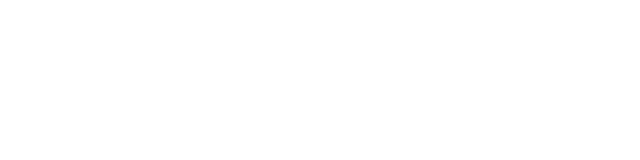
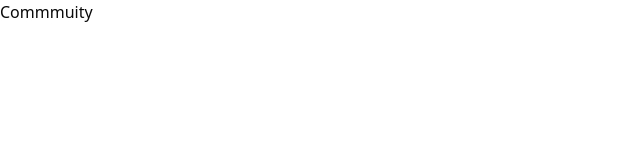
Before and after one commit to shankhh/IC-Alpha, a React (Vite) app in the folder frontend/: page /community in a window 1280 px wide. Before the commit this address had no page. Shown: the top 160 px of the page, without its empty margins (0-640 px from the left). Built offline with nearby package versions, Linux system fonts and the light colour scheme.

Commit message:
Pages Update

```diff
--- a/frontend/src/App.jsx
+++ b/frontend/src/App.jsx
@@ -7,6 +7,8 @@
 import Join from "./pages/Join/Join"
 import JoinOnboarding from "./pages/Join/JoinOnboarding"
 import Discover from "./pages/Discover"
+import Community from "./pages/Community"
+import Pricing from "./pages/Pricing"
 
 function App() {
   return (
@@ -20,6 +22,8 @@
           <Route path="/join/onboarding" Component={JoinOnboarding} />
 
           <Route path="/discover" Component={Discover} />
+          <Route path="/community" Component={Community} />
+          <Route path="/pricing" Component={Pricing} />
         </Routes>
       </Router>
     </>
--- /dev/null
+++ b/frontend/src/pages/Community.jsx
@@ -0,0 +1,12 @@
+import { Link } from "react-router-dom";
+import Navbar from "@/components/Navbar/Navbar";
+
+const Community = () => {
+    return (
+        <div>
+            <h3>Commmuity</h3>
+            </div>
+    )
+}
+
+export default Community
--- /dev/null
+++ b/frontend/src/pages/Pricing.jsx
@@ -0,0 +1,12 @@
+import { Link } from "react-router-dom";
+import Navbar from "@/components/Navbar/Navbar";
+
+const Pricing = () => {
+    return (
+        <div>
+            <h3>Discover</h3>
+            </div>
+    )
+}
+
+export default Pricing
```
